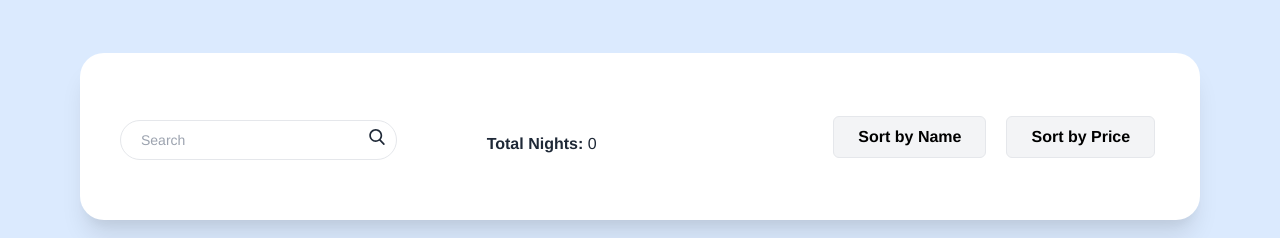
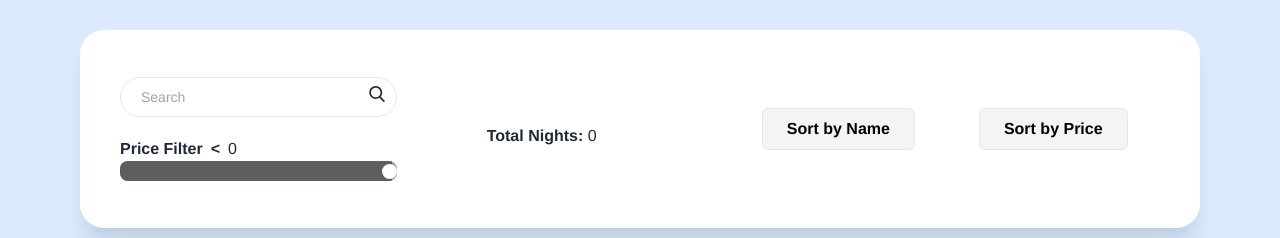
Before and after one commit to ahmedamged/task, a Vue app: page / in a window 1280 px wide. Shown: the part 417-655 px from the top of the page. Built offline with nearby package versions, Linux system fonts and the light colour scheme.

Commit message:
Adding price filter

```diff
--- a/src/App.vue
+++ b/src/App.vue
@@ -1,5 +1,4 @@
 <template>
-  <!-- <router-view /> -->
   <Search />
 </template>
 
--- a/src/components/Search.vue
+++ b/src/components/Search.vue
@@ -15,20 +15,25 @@
           </div>
       </div>
       <div class="flex-1 min-h-full min-w-full rounded-3xl bg-white shadow-xl p-10 lg:p-10 text-gray-800 relative md:flex items-center text-center md:text-left mt-5">
-          <div class="w-full md:w-1/3 place-self-start my-5">
+          <div class="w-full md:w-1/3 place-self-start">
             <input type="search" name="serch" v-model="search" placeholder="Search" class="bg-white w-4/5 h-10 px-5 pr-10 border rounded-full text-sm focus:outline-none">
             <button type="submit" class="right-0 top-0 mt-3 -ml-8 p-1">
               <svg class="h-4 w-4 fill-current" xmlns="http://www.w3.org/2000/svg" xmlns:xlink="http://www.w3.org/1999/xlink" version="1.1" id="Capa_1" x="0px" y="0px" viewBox="0 0 56.966 56.966" style="enable-background:new 0 0 56.966 56.966;" xml:space="preserve" width="512px" height="512px">
                 <path d="M55.146,51.887L41.588,37.786c3.486-4.144,5.396-9.358,5.396-14.786c0-12.682-10.318-23-23-23s-23,10.318-23,23  s10.318,23,23,23c4.761,0,9.298-1.436,13.177-4.162l13.661,14.208c0.571,0.593,1.339,0.92,2.162,0.92  c0.779,0,1.518-0.297,2.079-0.837C56.255,54.982,56.293,53.08,55.146,51.887z M23.984,6c9.374,0,17,7.626,17,17s-7.626,17-17,17  s-17-7.626-17-17S14.61,6,23.984,6z"/>
               </svg>
             </button>
+            <div class="mt-5">
+              <label for="priceRange" class="font-bold">Price Filter</label>
+              <span class="ml-2 mr-2 font-bold">&lt;</span><span v-text="filteredLabel"></span>
+              <input id="priceRange" type="range" name="range" min="1" max="400" step="1" v-model="value" class="rounded-lg overflow-hidden appearance-none bg-gray-400 h-5 w-4/5">
+            </div>
           </div>
           <div class="w-full md:w-2/3 flex flex-wrap">
-            <div class="md:w-2/4 mt-4">
+            <div class="md:w-1/3 mt-4">
               <p class="ml-5"><span class="font-bold">Total Nights: </span> {{days}}</p>
             </div>
-            <div class="md:w-2/4">
-              <button @click="sortName" type="button" name="button" class="mx-5 bg-gray-100 hover:bg-gray-200 border hover:border-gray-400 text-black font-bold py-2 px-6 rounded-md">Sort by Name</button>
+            <div class="md:w-2/3">
+              <button @click="sortName" type="button" name="button" class="mx-16 bg-gray-100 hover:bg-gray-200 border hover:border-gray-400 text-black font-bold py-2 px-6 rounded-md">Sort by Name</button>
               <button @click="sortPrice" type="button" name="button" class="bg-gray-100 hover:bg-gray-200 border hover:border-gray-400 text-black font-bold py-2 px-6 rounded-md">Sort by Price</button>
             </div>
             <div v-for="hotel in filteredSearch" v-bind:key="hotel.id" class="border shadow-lg p-8 mt-5 rounded-xl w-1/2">
@@ -60,7 +65,8 @@ export default{
       hotels : undefined,
       filteredhotels : new Array(),
       days : 0,
-      search : ''
+      search : '',
+      value : 400
     }
   },
   components: {
@@ -103,9 +109,25 @@ export default{
   computed: {
     filteredSearch() {
       return this.filteredhotels.filter(hotel => {
-        return hotel.name.toLowerCase().includes(this.search.toLowerCase())
+        return hotel.name.toLowerCase().includes(this.search.toLowerCase()) && hotel.price < this.value;
       })
+    },
+    filteredLabel() {
+      return this.value * this.days
     }
   }
 }
 </script>
+
+<style scoped>
+input[type="range"]::-webkit-slider-thumb {
+      width: 15px;
+      -webkit-appearance: none;
+      appearance: none;
+      height: 15px;
+      cursor: ew-resize;
+      background: #FFF;
+      box-shadow: -405px 0 0 400px #605E5C;
+      border-radius: 50%;
+    }
+</style>
```
